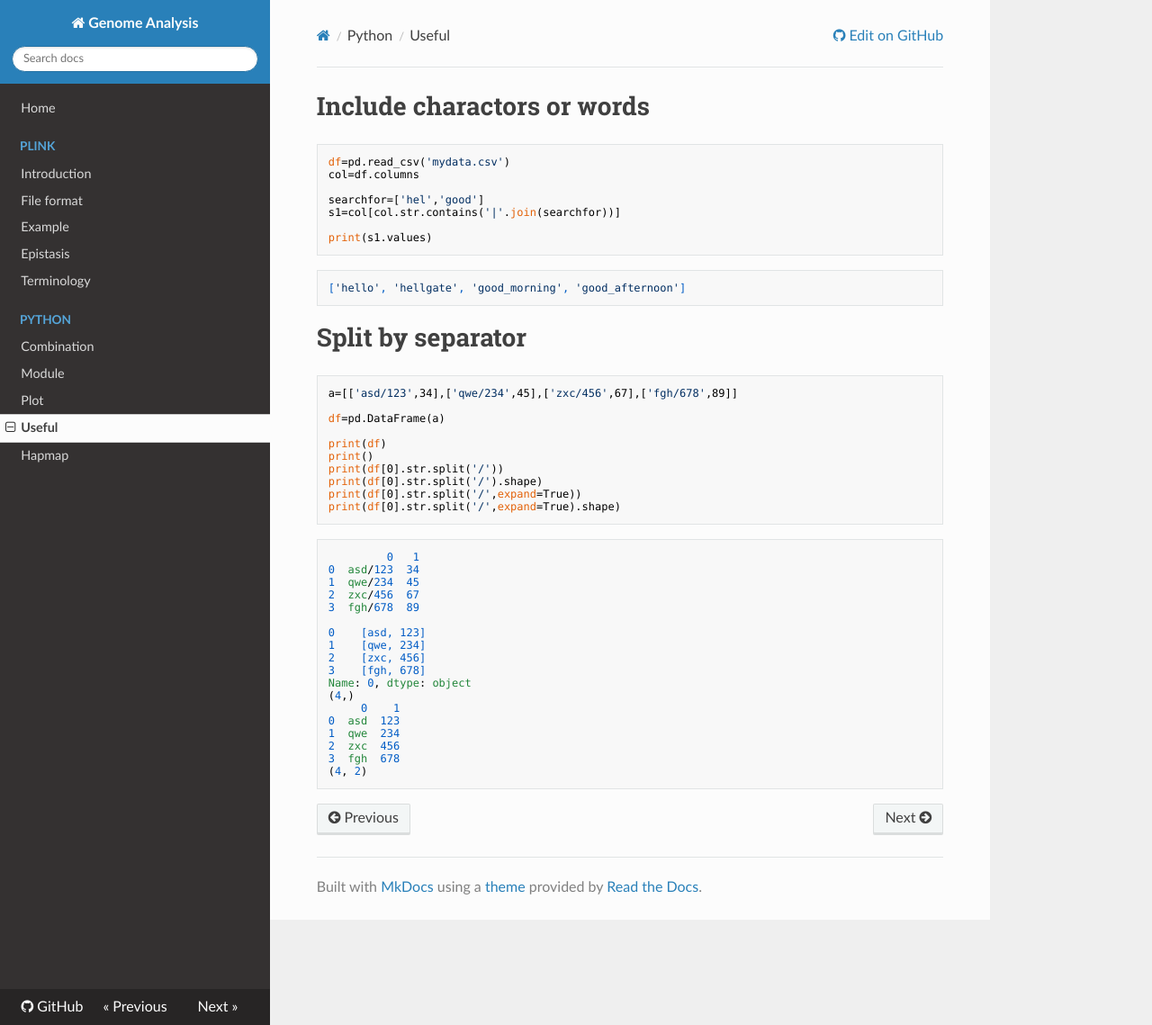
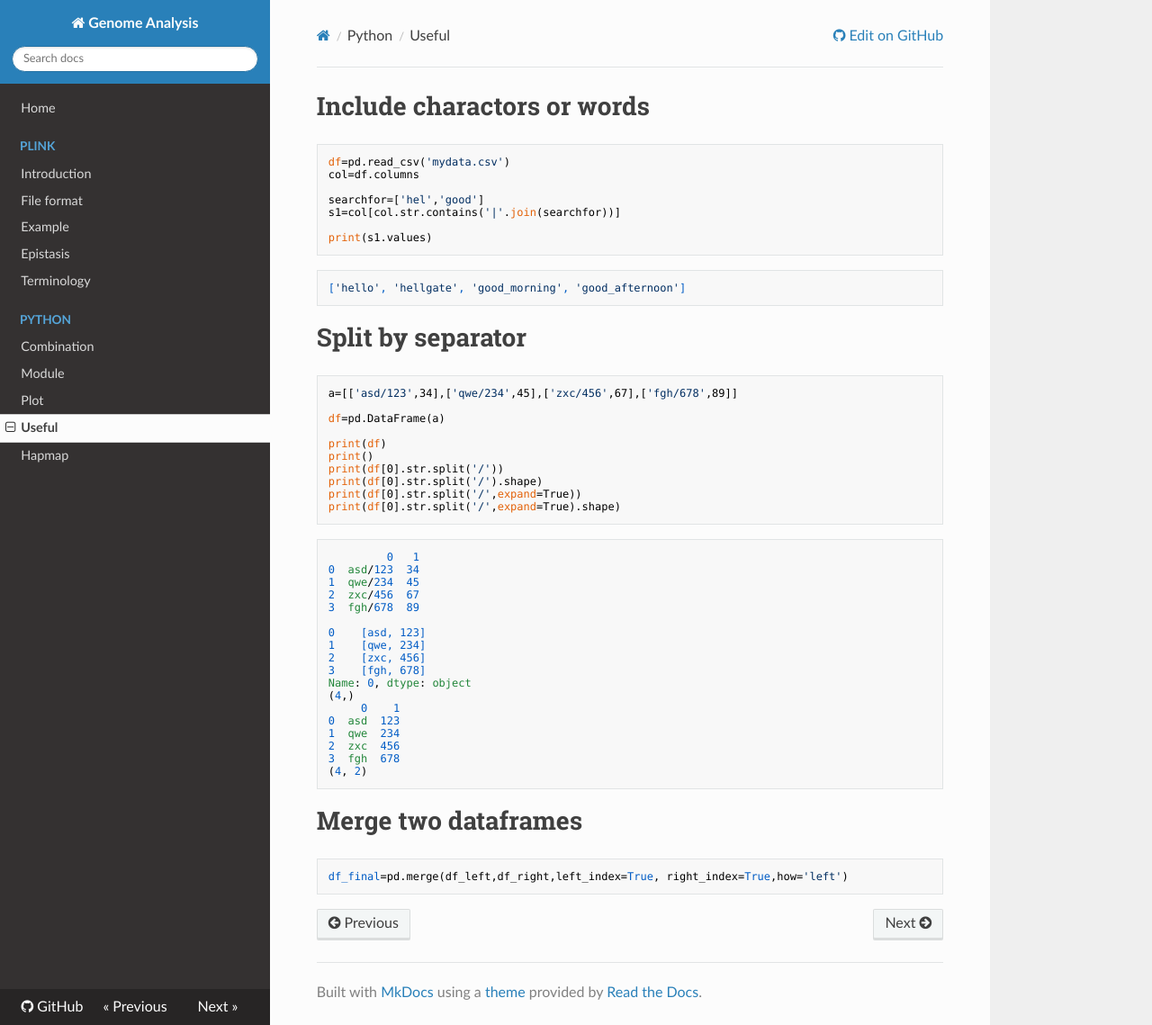
Before and after one commit to WonyoungCho/plink, an MkDocs documentation site: the page built from docs/python_useful.md, in a window 1280 px wide and 1139 px high. Shown: the whole window at 90% size. Built offline with MkDocs 1.6.1, drawn with Linux system fonts in a browser that asks for light colours; nearby versions of some CDN libraries; old or Windows-style settings are respelled for this version of MkDocs.

Commit message:
Update python_useful.md

````diff
--- a/docs/python_useful.md
+++ b/docs/python_useful.md
@@ -46,3 +46,8 @@ Name: 0, dtype: object
 3  fgh  678
 (4, 2)
 ```
+
+# Merge two dataframes
+```
+df_final=pd.merge(df_left,df_right,left_index=True, right_index=True,how='left')
+```
````
